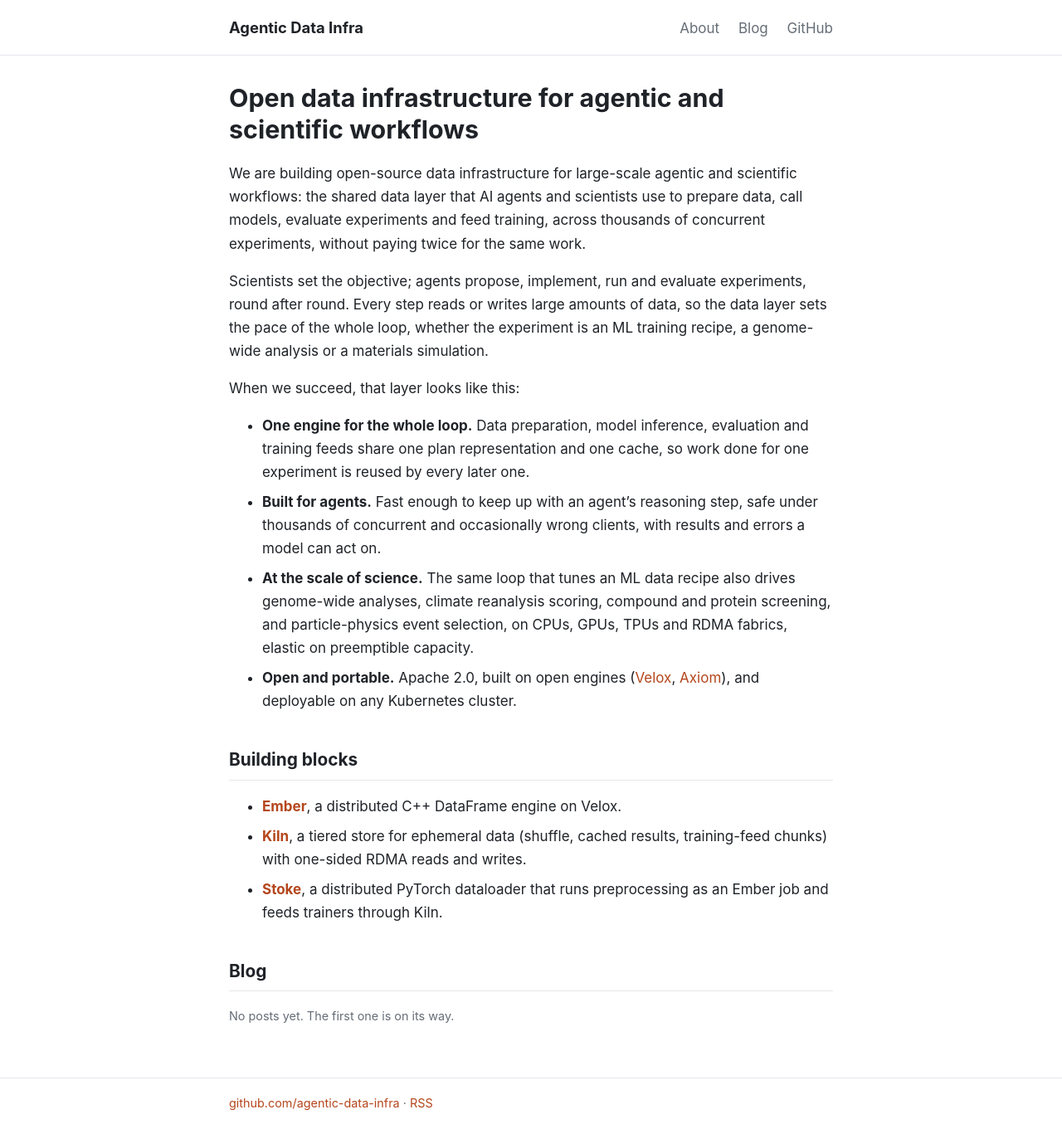
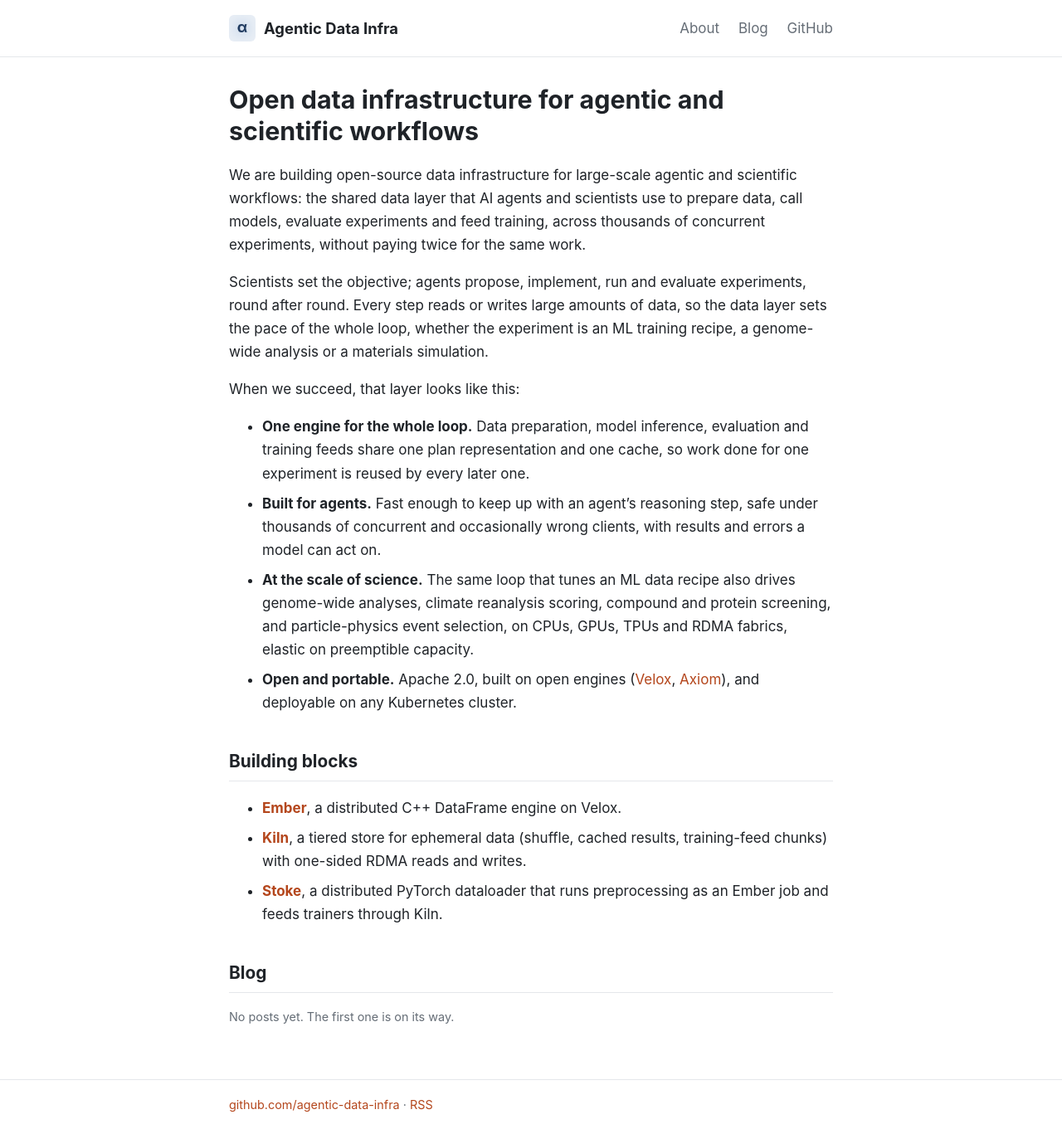
Before and after one commit to agentic-data-infra/agentic-data-infra.github.io, a Jekyll site: the page built from index.md, in a window 1280 px wide. Shown: the whole page at 83% size. Built offline with Jekyll 4.4.1, drawn with Linux system fonts in a browser that asks for light colours.

Commit message:
Use the org logo on the website
Same image as the GitHub org avatar: favicon, next to the site title in
the header, and as the site logo for jekyll-seo-tag.

Co-Authored-By: Claude Opus 5.5 (1M context) <noreply@anthropic.com>

```diff
--- a/_config.yml
+++ b/_config.yml
@@ -3,6 +3,7 @@ description: Open data infrastructure for agentic and scientific workflows.
 url: https://agentic-data-infra.github.io
 baseurl: ""
 github_org: agentic-data-infra
+logo: /assets/images/logo.png
 
 markdown: kramdown
 highlighter: rouge
--- a/_layouts/default.html
+++ b/_layouts/default.html
@@ -5,12 +5,13 @@
   <meta name="viewport" content="width=device-width, initial-scale=1">
   {% seo %}
   {% feed_meta %}
+  <link rel="icon" type="image/png" href="{{ '/assets/images/logo.png' | relative_url }}">
   <link rel="stylesheet" href="{{ '/assets/css/site.css' | relative_url }}">
 </head>
 <body>
   <header class="site-header">
     <div class="wrap">
-      <a class="site-title" href="{{ '/' | relative_url }}">{{ site.title }}</a>
+      <a class="site-title" href="{{ '/' | relative_url }}"><img src="{{ '/assets/images/logo.png' | relative_url }}" alt="">{{ site.title }}</a>
       <nav>
         <a href="{{ '/' | relative_url }}">About</a>
         <a href="{{ '/blog/' | relative_url }}">Blog</a>
--- a/assets/css/site.css
+++ b/assets/css/site.css
@@ -13,8 +13,9 @@ body {
 a { color: var(--accent); text-decoration: none; }
 a:hover { text-decoration: underline; }
 .site-header { border-bottom: 1px solid var(--rule); padding: 18px 0; }
-.site-header .wrap { display: flex; flex-wrap: wrap; justify-content: space-between; align-items: baseline; gap: 8px; }
-.site-title { font-weight: 700; font-size: 1.15rem; color: var(--fg); }
+.site-header .wrap { display: flex; flex-wrap: wrap; justify-content: space-between; align-items: center; gap: 8px; }
+.site-title { display: flex; align-items: center; gap: 10px; font-weight: 700; font-size: 1.15rem; color: var(--fg); }
+.site-title img { width: 32px; height: 32px; border-radius: 6px; }
 nav a { margin-left: 18px; color: var(--muted); }
 nav a:first-child { margin-left: 0; }
 main.wrap { padding-top: 32px; padding-bottom: 48px; }
```
Also changed, not shown: assets/images/logo.png (added).
